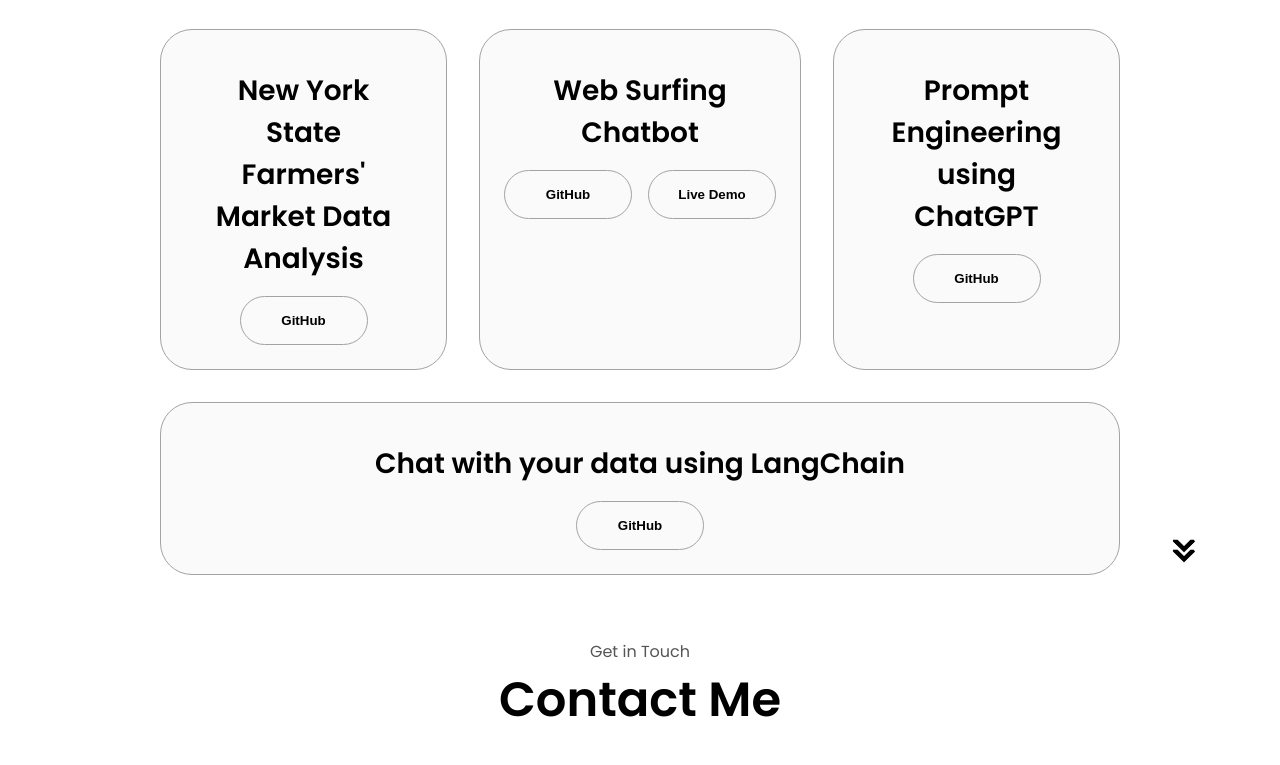
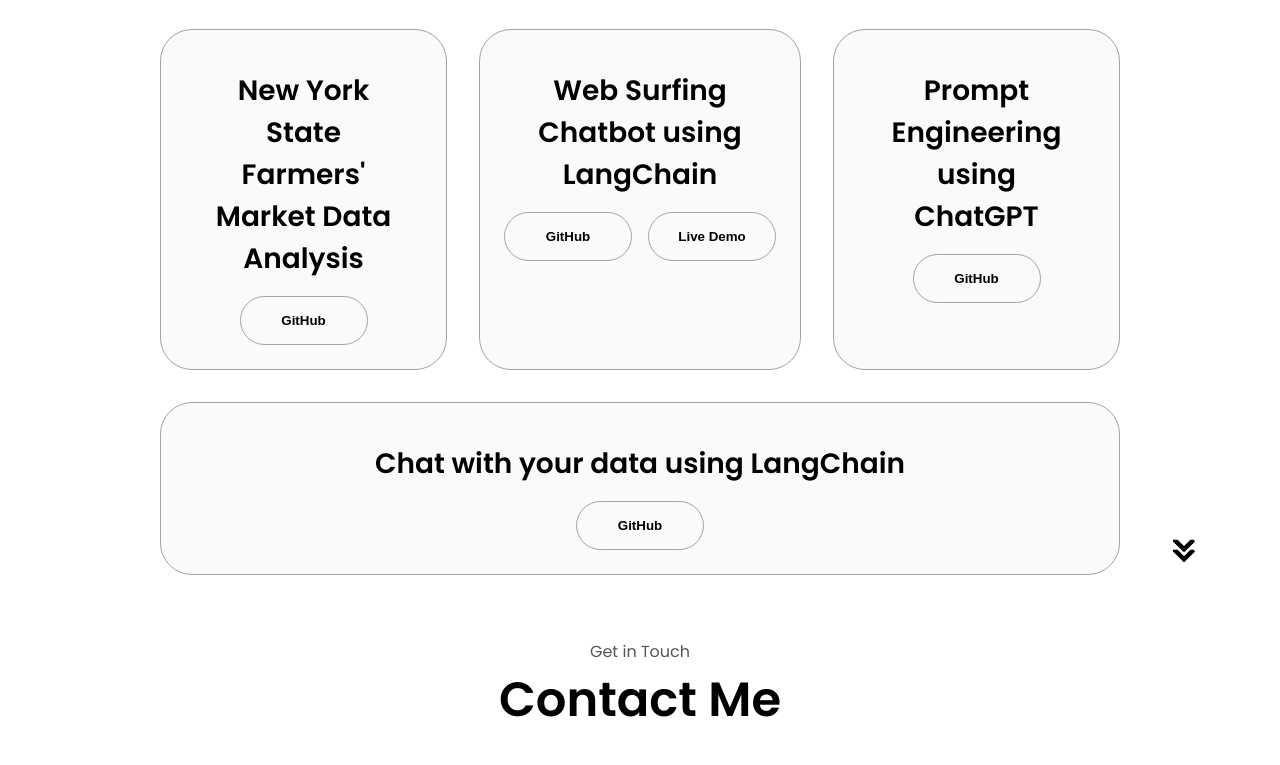
Before and after one commit to Rishabhvrm/portfolio, a plain HTML site: page index.html in a window 1280 px wide. Shown: the part 2564-3329 px from the top of the page. Drawn offline with Linux system fonts and the light colour scheme.

Commit message:
Update index.html

```diff
--- a/index.html
+++ b/index.html
@@ -459,7 +459,7 @@
               /> -->
             </div>
             <h2 class="experience-sub-title project-title">
-              Web Surfing Chatbot
+              Web Surfing Chatbot using LangChain
             </h2>
             <div class="btn-container">
               <button
```
